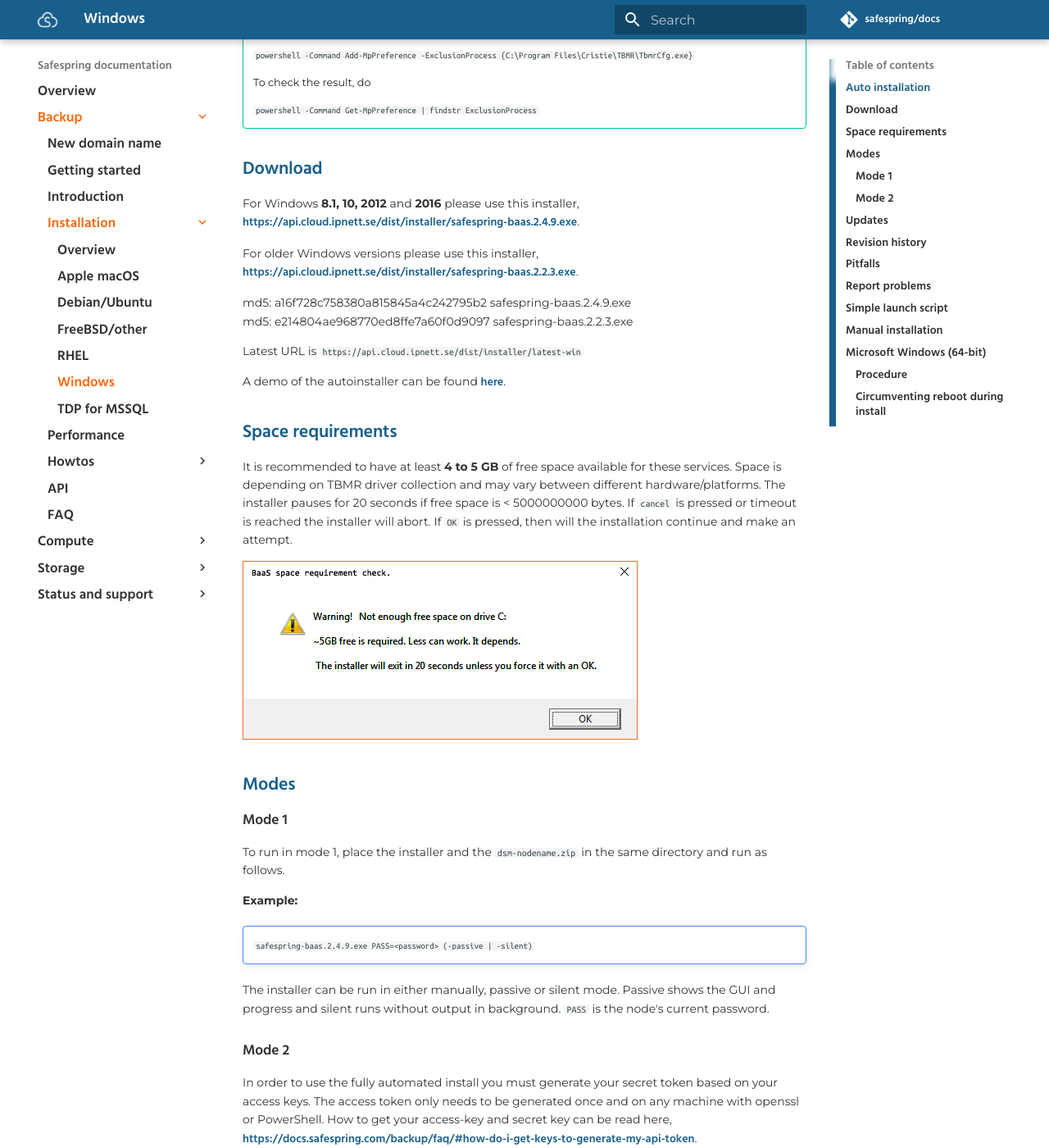
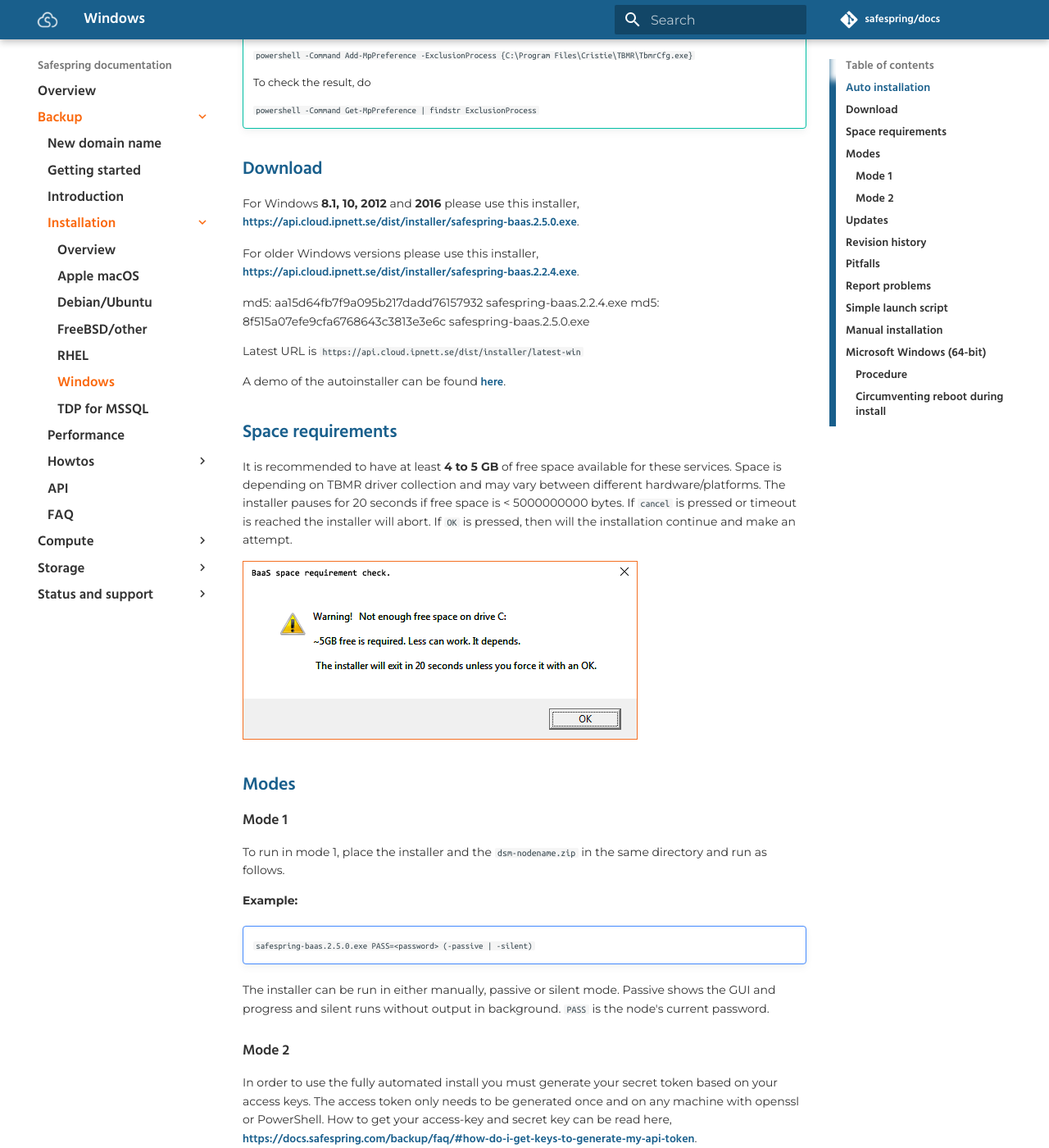
Before and after one commit to safespring/docs, an MkDocs documentation site: the page built from content/backup/install/windows.md, in a window 1280 px wide and 1400 px high, scrolled down 1252 px. Shown: the whole window at 82% size. Built offline with MkDocs 1.6.1 and Material for MkDocs 9.7.7, drawn with Linux system fonts in a browser that asks for light colours; comment, search, counter and statistics services are not loaded; old or Windows-style settings are respelled for this version of MkDocs; some of the changed text lies outside the part shown.

Commit message:
FAC-420, Windows installer updated

```diff
--- a/content/backup/install/windows.md
+++ b/content/backup/install/windows.md
@@ -9,7 +9,7 @@
 The second mode includes the process of creating a new node and therefore requires API credentials and more settings. It is recommended to use credentials with limited numbers nodes and not your fully administrative credentials.
 If credentials with unlimited permissions is used it is advised to delete all files in Windows `%TEMP%` directory after installation or failure to install since it may disclose secrets.
 The installer makes it best to remove them but in some scenarios they might be left behind.
-To see options and rules to run simply run `"safespring-baas.2.4.9.exe -help"`. All installer parameters must be in CAPITAL letters. Flags can be in lower case.
+To see options and rules to run simply run `"safespring-baas.2.5.0.exe -help"`. All installer parameters must be in CAPITAL letters. Flags can be in lower case.
 
 ![help](../../images/help.png)
 
@@ -25,13 +25,13 @@
 
 ## Download
 For Windows **8.1, 10, 2012** and **2016** please use this installer,
-[https://api.cloud.ipnett.se/dist/installer/safespring-baas.2.4.9.exe](https://api.cloud.ipnett.se/dist/installer/safespring-baas.2.4.9.exe).
+[https://api.cloud.ipnett.se/dist/installer/safespring-baas.2.5.0.exe](https://api.cloud.ipnett.se/dist/installer/safespring-baas.2.5.0.exe).
 
 For older Windows versions please use this installer,
-[https://api.cloud.ipnett.se/dist/installer/safespring-baas.2.2.3.exe](https://api.cloud.ipnett.se/dist/installer/safespring-baas.2.2.3.exe).
+[https://api.cloud.ipnett.se/dist/installer/safespring-baas.2.2.4.exe](https://api.cloud.ipnett.se/dist/installer/safespring-baas.2.2.4.exe).
 
-md5: a16f728c758380a815845a4c242795b2  safespring-baas.2.4.9.exe
-md5: e214804ae968770ed8ffe7a60f0d9097  safespring-baas.2.2.3.exe
+md5: aa15d64fb7f9a095b217dadd76157932  safespring-baas.2.2.4.exe
+md5: 8f515a07efe9cfa6768643c3813e3e6c  safespring-baas.2.5.0.exe
 
 Latest URL is `https://api.cloud.ipnett.se/dist/installer/latest-win`
 
@@ -49,7 +49,7 @@
 **Example:**
 
 !!! note ""
-    `safespring-baas.2.4.9.exe PASS=<password> (-passive | -silent)`
+    `safespring-baas.2.5.0.exe PASS=<password> (-passive | -silent)`
 
 The installer can be run in either manually, passive or silent mode. Passive shows the GUI and progress and silent runs without output in background. `PASS` is the node's current password.
 
@@ -79,12 +79,12 @@
 For updates when already running UPDATE=1 can be used. It is not possible to downgrade.
 To rerun the TBMR part only and because of TBMR license failures you can run with TBMRONLY=1.
 
-Put the safespring-baas.2.4.9.exe in a directory where you have write permissions since it will write the `dsm-<nodename>.zip` file in the current directory.
+Put the safespring-baas.2.5.0.exe in a directory where you have write permissions since it will write the `dsm-<nodename>.zip` file in the current directory.
 
 **Example:**
 
 !!! note ""
-    `safespring-baas.2.4.9.exe TOKEN=<secrettoken> FQDN=<uniquename> MAIL=<mailaddress> COST=<costcenter> (-silent | -passive)`
+    `safespring-baas.2.5.0.exe TOKEN=<secrettoken> FQDN=<uniquename> MAIL=<mailaddress> COST=<costcenter> (-silent | -passive)`
 
 The installer can be run in either manually, passive or silent mode. Passive shows the GUI and progress and silent runs without output in background.
 
@@ -98,10 +98,10 @@
 ## Updates
 The installation can be updated and completed with both new TSM and TBMR
 version if the installer is run with the UPDATE argument.
-`safespring-baas.2.4.8.exe UPDATE=1`.
+`safespring-baas.2.5.0.exe UPDATE=1`.
 Then the same nodename and configuration is kept and all components is updated
 if required. If only TBMR should be installed or updated it can be run with the
-TBMRONLY argument. `safespring-baas.2.4.8.exe TBMRONLY=1`. This method can also be used to license TBMR if it is trial or unlicensed for some reason.
+TBMRONLY argument. `safespring-baas.2.5.0.exe TBMRONLY=1`. This method can also be used to license TBMR if it is trial or unlicensed for some reason.
 
 ## Revision history
 * **1.0** Initial version for Windows 8, 8.1 and 2012.
@@ -202,6 +202,14 @@
     * New TSM x32 version, 7.1.8.7.
     * Bugfix for c++ runtime versions
     * Updated Cristie TBMR license, ends 2020-12-31.
+* **2.2.4**
+    * New TSM x32 version, 7.1.8.7.
+    * New TSM x64 version, 7.1.8.7.
+    * New TSM server name, safedc.net.
+    * New TBMR Licenses.
+* **2.5.0**
+    * New TSM server name, safedc.net.
+    * New TBMR x64 version, 8.5.
 
 ## Pitfalls
 
```
